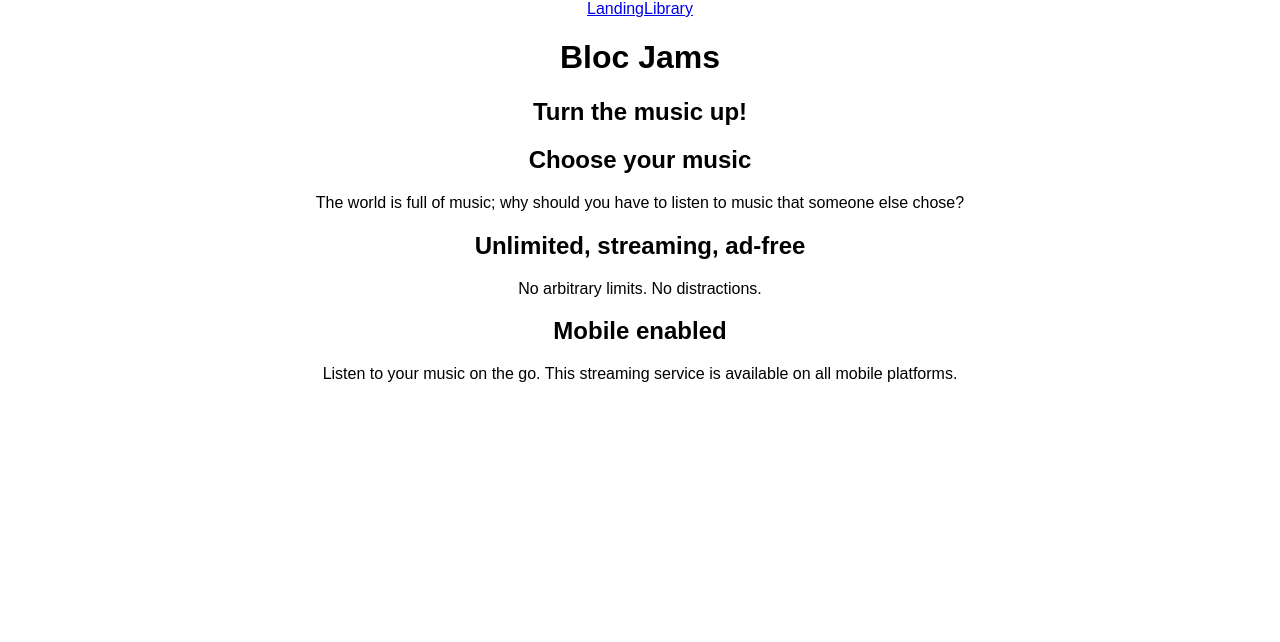
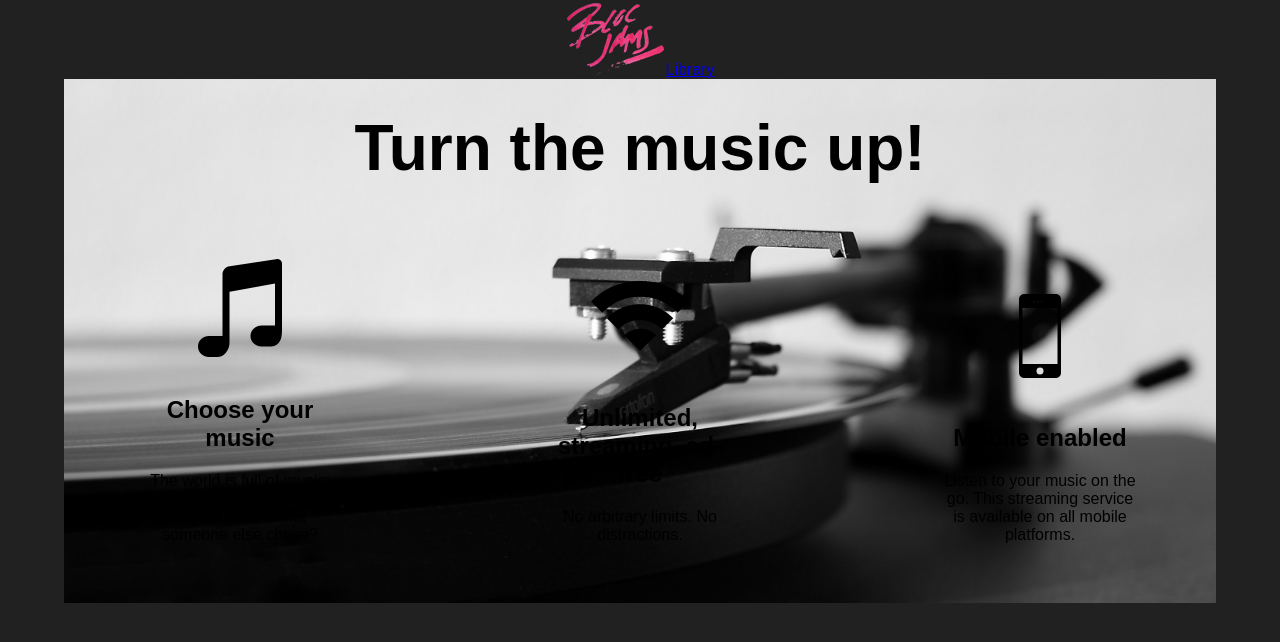
Before and after one commit to MrPeeples244/bloc-jams-react, a React (Create React App) app: page / in a window 1280 px wide. Shown: the top 642 px of the page. Built offline with nearby package versions, Linux system fonts and the light colour scheme.

Commit message:
styling started

```diff
--- a/src/App.css
+++ b/src/App.css
@@ -1,28 +1,59 @@
+
+/* General */
+
+/* Header */
+body {
+background: #212121;
+}
+/* Landing Page */
+.banner {
+  text-align: center;
+  position: relative;
+}
+.banner-img {
+  width: 90%;
+  height: auto;
+}
+.hero-title {
+  position: absolute;
+  top: 10%;
+  left: 50%;
+  transform: translate(-50%, -100%);
+  font-size: 4rem;
+
+}
+.point {
+  display: inline-block;
+  width: 15%;
+  padding: 5rem;
+
+}
+#point1 {
+  position: absolute;
+  bottom: 20%;
+  left: 5%;
+}
+#point2 {
+  position: absolute;
+  bottom: 20%;
+  left: 50%;
+  transform: translate(-50%);
+}
+#point3 {
+  position: absolute;
+  bottom: 20%;
+  right: 5%;
+}
+.icon {
+  font-size: 7rem;
+}
+/* Library */
+
+/* Album */
+
+/* Player Bar */
+
+
 .App {
   text-align: center;
 }
-
-.App-logo {
-  animation: App-logo-spin infinite 20s linear;
-  height: 80px;
-}
-
-.App-header {
-  background-color: #222;
-  height: 150px;
-  padding: 20px;
-  color: white;
-}
-
-.App-title {
-  font-size: 1.5em;
-}
-
-.App-intro {
-  font-size: large;
-}
-
-@keyframes App-logo-spin {
-  from { transform: rotate(0deg); }
-  to { transform: rotate(360deg); }
-}
--- a/src/App.js
+++ b/src/App.js
@@ -11,10 +11,9 @@ class App extends Component {
       <div className="App">
         <header>
           <nav>
-            <Link to='/'>Landing</Link>
+            <Link to='/'><img src="./assets/images/bloc_jams_logo.png" alt="blocjamslogo" /></Link>
             <Link to='/library'>Library</Link>
           </nav>
-          <h1>Bloc Jams</h1>
         </header>
         <main>
           <Route exact path="/" component={Landing} />
--- a/src/components/Landing.js
+++ b/src/components/Landing.js
@@ -2,22 +2,28 @@ import React from 'react';
 
 const Landing = () => (
   <section className="landing">
+    <div className="banner">
+        <img className="banner-img" src='assets/images/turntableBG.jpg' alt="turntable image banner" />
         <h1 className="hero-title">Turn the music up!</h1>
-
+    </div>
       <section className="selling-points">
-      <div className="point">
+        <div className="point" id="point1">
+          <span className="icon ion-music-note"></span>
           <h2 className="point-title">Choose your music</h2>
           <p className="point-description">The world is full of music; why should you have to listen to music that someone else chose?</p>
         </div>
-      <div className="point">
+        <div className="point" id="point2">
+          <span className="icon ion-wifi"></span>
           <h2 className="point-title">Unlimited, streaming, ad-free</h2>
           <p className="point-description">No arbitrary limits. No distractions.</p>
         </div>
-      <div className="point">
+        <div className="point" id="point3">
+          <span className="icon ion-iphone"></span>
           <h2 className="point-title">Mobile enabled</h2>
           <p className="point-description">Listen to your music on the go. This streaming service is available on all mobile platforms.</p>
         </div>
       </section>
+
   </section>
 );
 
```
Also changed, not shown: public/assets/images/turntableBG.jpg (added), 1 other file (tests, documents, lock files or other folders). Lines whose indentation alone changed are shown as unchanged.
